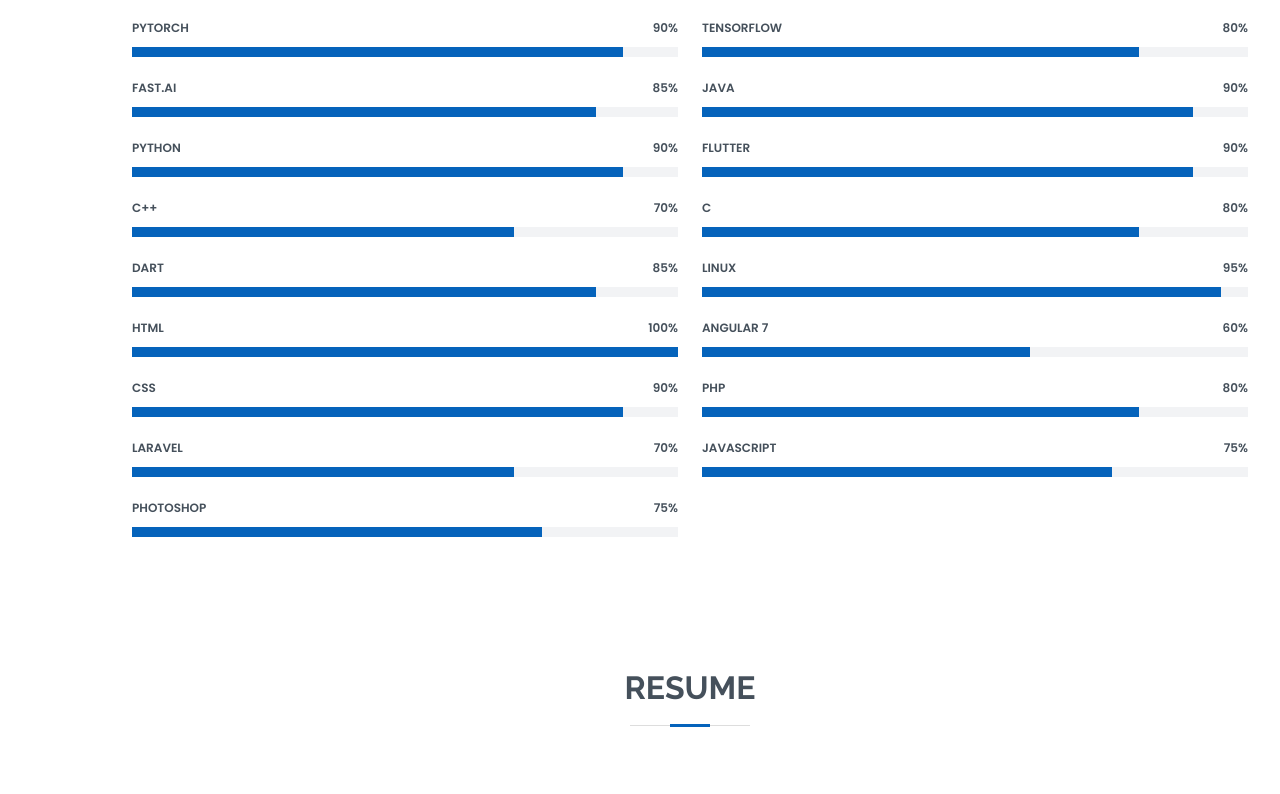
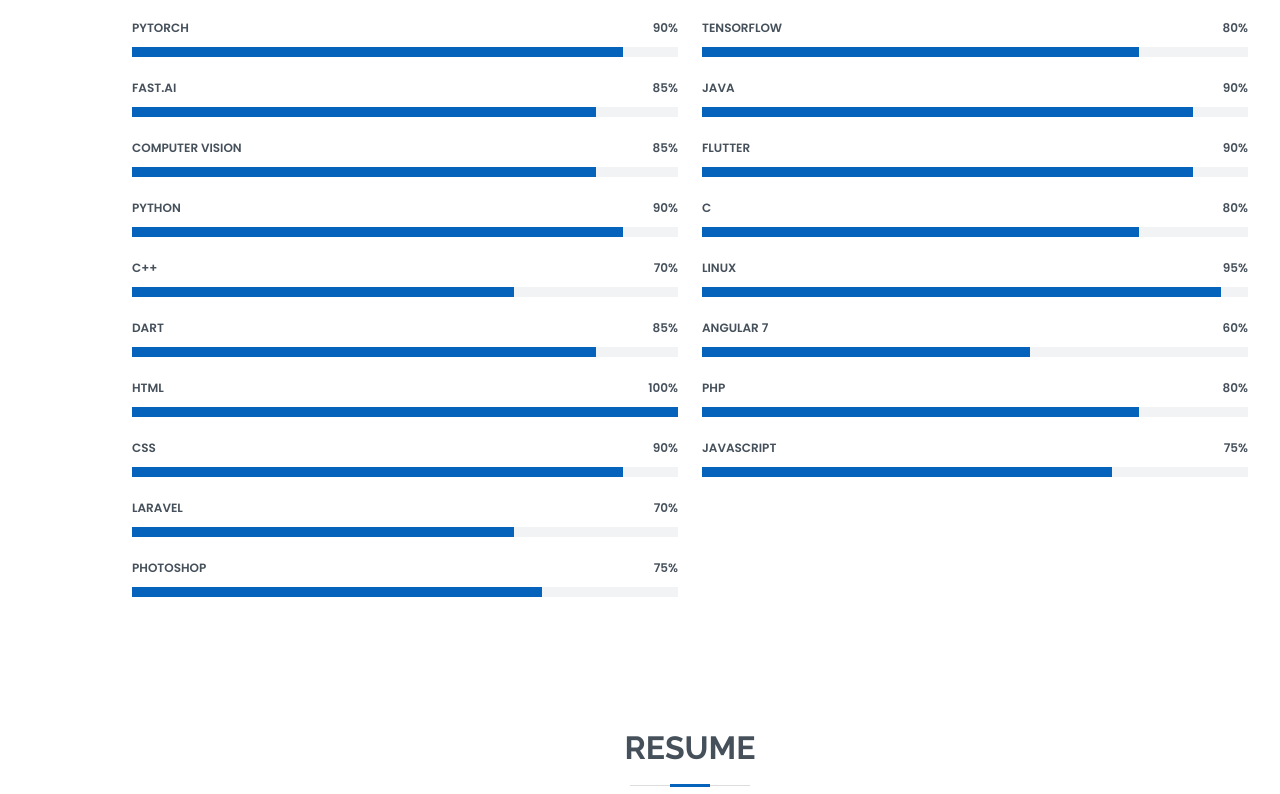
Before and after one commit to drprajapati/drprajapati.github.io, a plain HTML site: page index.html in a window 1280 px wide. Shown: the part 1640-2434 px from the top of the page. Drawn offline with nearby package versions, Linux system fonts and the light colour scheme.

Commit message:
Modifications

```diff
--- a/index.html
+++ b/index.html
@@ -182,7 +182,12 @@
                 <div class="progress-bar" role="progressbar" aria-valuenow="85" aria-valuemin="0" aria-valuemax="100"></div>
               </div>
             </div>
-
+            <div class="progress">
+              <span class="skill">Computer Vision<i class="val">85%</i></span>
+              <div class="progress-bar-wrap">
+                <div class="progress-bar" role="progressbar" aria-valuenow="85" aria-valuemin="0" aria-valuemax="100"></div>
+              </div>
+            </div>
 
             <div class="progress">
               <span class="skill">Python<i class="val">90%</i></span>
@@ -257,7 +262,6 @@
                 <div class="progress-bar" role="progressbar" aria-valuenow="90" aria-valuemin="0" aria-valuemax="100"></div>
               </div>
             </div>
-
 
             <div class="progress">
               <span class="skill">C <i class="val">80%</i></span>
```
